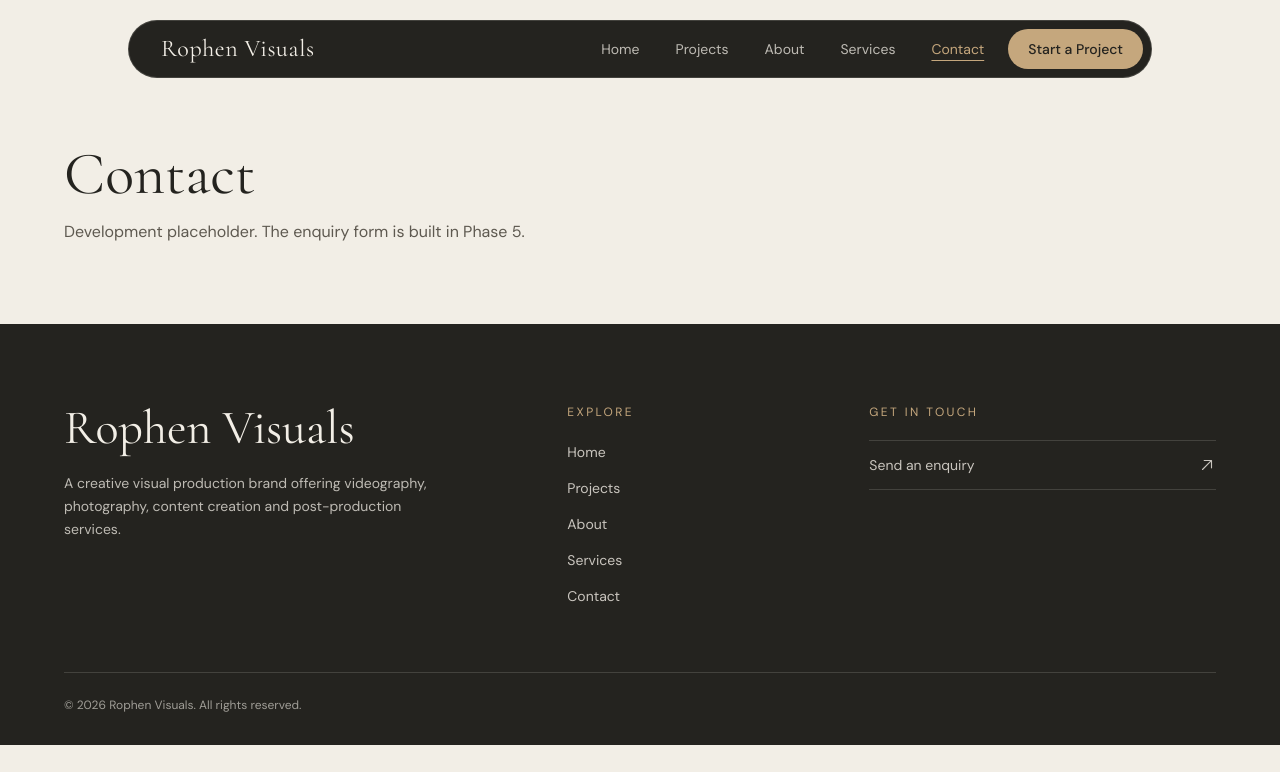
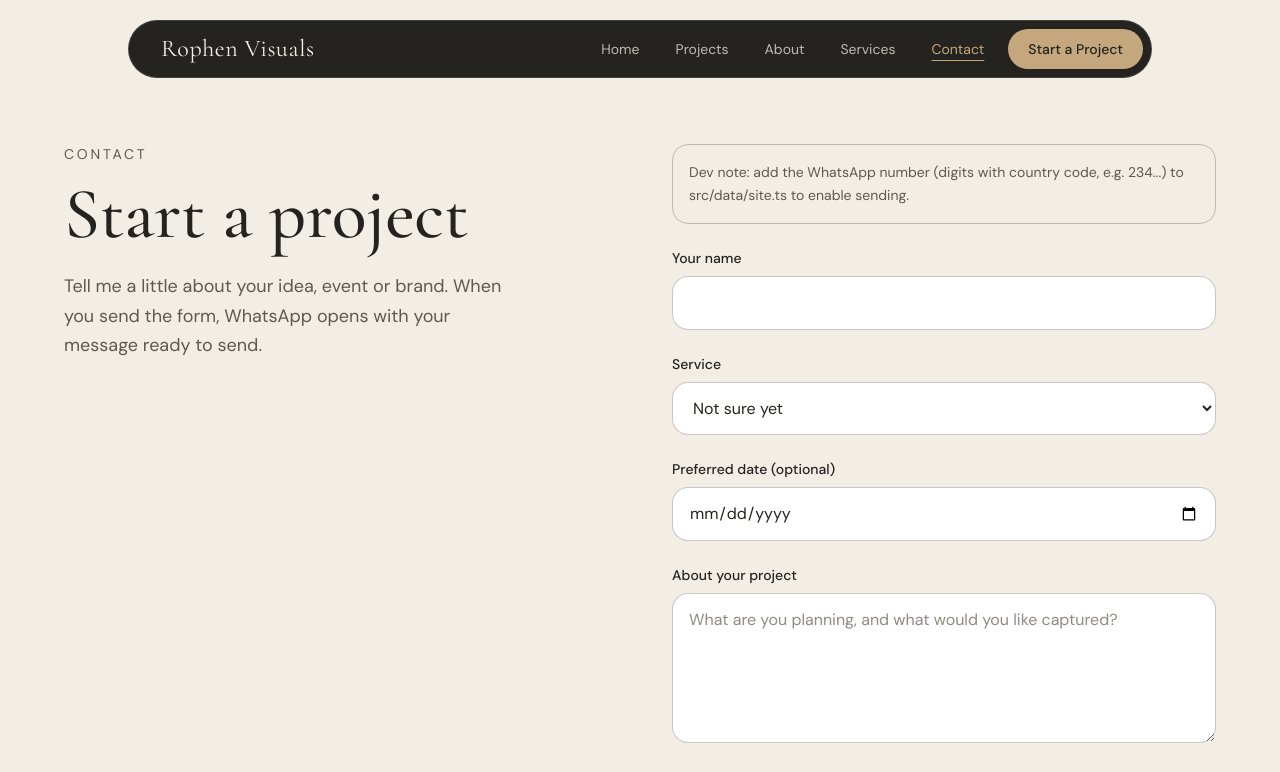
Before and after one commit to Damilola-Dev1/rophen-visuals, a React (Vite) app: page /contact in a window 1280 px wide. Shown: the top 772 px of the page. Built offline with nearby package versions, Linux system fonts and the light colour scheme.

Commit message:
Add Contact page with WhatsApp prefill

```diff
--- a/src/pages/ContactPage.tsx
+++ b/src/pages/ContactPage.tsx
@@ -1,14 +1,154 @@
+import { useState } from "react";
+import type { FormEvent } from "react";
+import { useSearchParams } from "react-router-dom";
+import { WhatsappLogo } from "@phosphor-icons/react";
+import { services } from "../data/services";
+import { site } from "../data/site";
 import { usePageTitle } from "../hooks/usePageTitle";
+
+const fieldClass =
+  "mt-2 w-full rounded-2xl border border-charcoal/25 bg-white px-4 py-3.5 text-base text-charcoal placeholder:text-stone-deep/70 focus-visible:outline focus-visible:outline-2 focus-visible:outline-offset-2 focus-visible:outline-charcoal";
+
+const labelClass = "block text-sm font-medium text-charcoal";
 
 export default function ContactPage() {
   usePageTitle("Contact");
 
+  const [searchParams] = useSearchParams();
+
+  // The link /contact?service=<slug> preselects a service. Unknown slugs are ignored.
+  const paramSlug = searchParams.get("service") ?? "";
+  const validParam = services.some((s) => s.slug === paramSlug)
+    ? paramSlug
+    : "";
+
+  const [chosenSlug, setChosenSlug] = useState<string | null>(null);
+  const selectedSlug = chosenSlug ?? validParam;
+
+  const whatsappDigits = site.whatsapp.replace(/\D/g, "");
+  const canSend = whatsappDigits.length > 0;
+
+  function handleSubmit(event: FormEvent<HTMLFormElement>) {
+    event.preventDefault();
+    if (!canSend) return;
+
+    const data = new FormData(event.currentTarget);
+    const name = String(data.get("name") ?? "").trim();
+    const date = String(data.get("date") ?? "").trim();
+    const details = String(data.get("details") ?? "").trim();
+    const service = services.find((s) => s.slug === selectedSlug);
+
+    const lines = [
+      `Hello ${site.name}, my name is ${name}.`,
+      service
+        ? `I'm interested in: ${service.title}.`
+        : "I'd like to make an enquiry.",
+      date ? `Preferred date: ${date}.` : "",
+      details ? `Details: ${details}` : "",
+    ].filter(Boolean);
+
+    const url = `https://wa.me/${whatsappDigits}?text=${encodeURIComponent(
+      lines.join("\n"),
+    )}`;
+
+    window.open(url, "_blank", "noopener,noreferrer");
+  }
+
   return (
-    <section className="px-6 pb-20 pt-36 md:px-16">
-      <h1 className="font-display text-5xl md:text-6xl">Contact</h1>
-      <p className="mt-4 max-w-xl text-stone-deep">
-        Development placeholder. The enquiry form is built in Phase 5.
-      </p>
+    <section className="px-6 pb-20 pt-36 md:px-16 md:pb-28">
+      <div className="mx-auto grid max-w-[1400px] gap-12 md:grid-cols-2 md:gap-16">
+        <div>
+          <p className="text-sm uppercase tracking-[0.2em] text-stone-deep">
+            Contact
+          </p>
+          <h1 className="mt-4 font-display text-5xl font-medium leading-[0.95] text-charcoal md:text-7xl">
+            Start a project
+          </h1>
+          <p className="mt-6 max-w-md text-base leading-relaxed text-stone-deep md:text-lg">
+            Tell me a little about your idea, event or brand. When you send the
+            form, WhatsApp opens with your message ready to send.
+          </p>
+        </div>
+
+        <div>
+          {!canSend && (
+            <p
+              role="status"
+              className="mb-6 rounded-2xl border border-charcoal/25 p-4 text-sm leading-relaxed text-stone-deep"
+            >
+              {import.meta.env.DEV
+                ? "Dev note: add the WhatsApp number (digits with country code, e.g. 234...) to src/data/site.ts to enable sending."
+                : "Enquiries are opening soon. Please check back shortly."}
+            </p>
+          )}
+
+          <form onSubmit={handleSubmit} className="space-y-6">
+            <div>
+              <label htmlFor="name" className={labelClass}>
+                Your name
+              </label>
+              <input
+                id="name"
+                name="name"
+                type="text"
+                required
+                autoComplete="name"
+                className={fieldClass}
+              />
+            </div>
+
+            <div>
+              <label htmlFor="service" className={labelClass}>
+                Service
+              </label>
+              <select
+                id="service"
+                name="service"
+                value={selectedSlug}
+                onChange={(e) => setChosenSlug(e.target.value)}
+                className={fieldClass}
+              >
+                <option value="">Not sure yet</option>
+                {services.map((service) => (
+                  <option key={service.slug} value={service.slug}>
+                    {service.title}
+                  </option>
+                ))}
+              </select>
+            </div>
+
+            <div>
+              <label htmlFor="date" className={labelClass}>
+                Preferred date (optional)
+              </label>
+              <input id="date" name="date" type="date" className={fieldClass} />
+            </div>
+
+            <div>
+              <label htmlFor="details" className={labelClass}>
+                About your project
+              </label>
+              <textarea
+                id="details"
+                name="details"
+                rows={5}
+                required
+                placeholder="What are you planning, and what would you like captured?"
+                className={fieldClass}
+              />
+            </div>
+
+            <button
+              type="submit"
+              disabled={!canSend}
+              className="inline-flex items-center gap-2 rounded-full bg-charcoal px-7 py-3.5 text-base font-medium text-ivory transition-opacity duration-300 hover:opacity-85 focus-visible:outline focus-visible:outline-2 focus-visible:outline-offset-4 focus-visible:outline-charcoal disabled:cursor-not-allowed disabled:opacity-40"
+            >
+              <WhatsappLogo size={20} weight="regular" aria-hidden="true" />
+              Send on WhatsApp
+            </button>
+          </form>
+        </div>
+      </div>
     </section>
   );
 }
```
